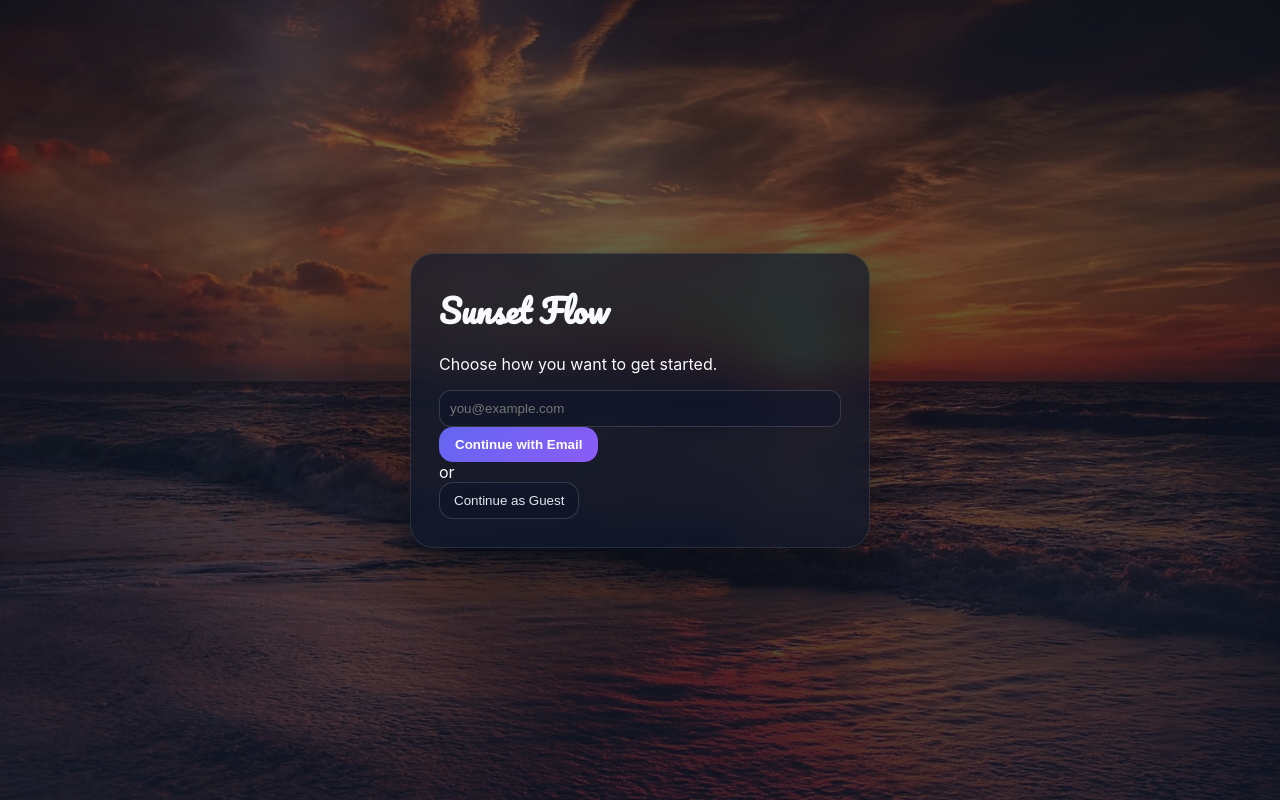
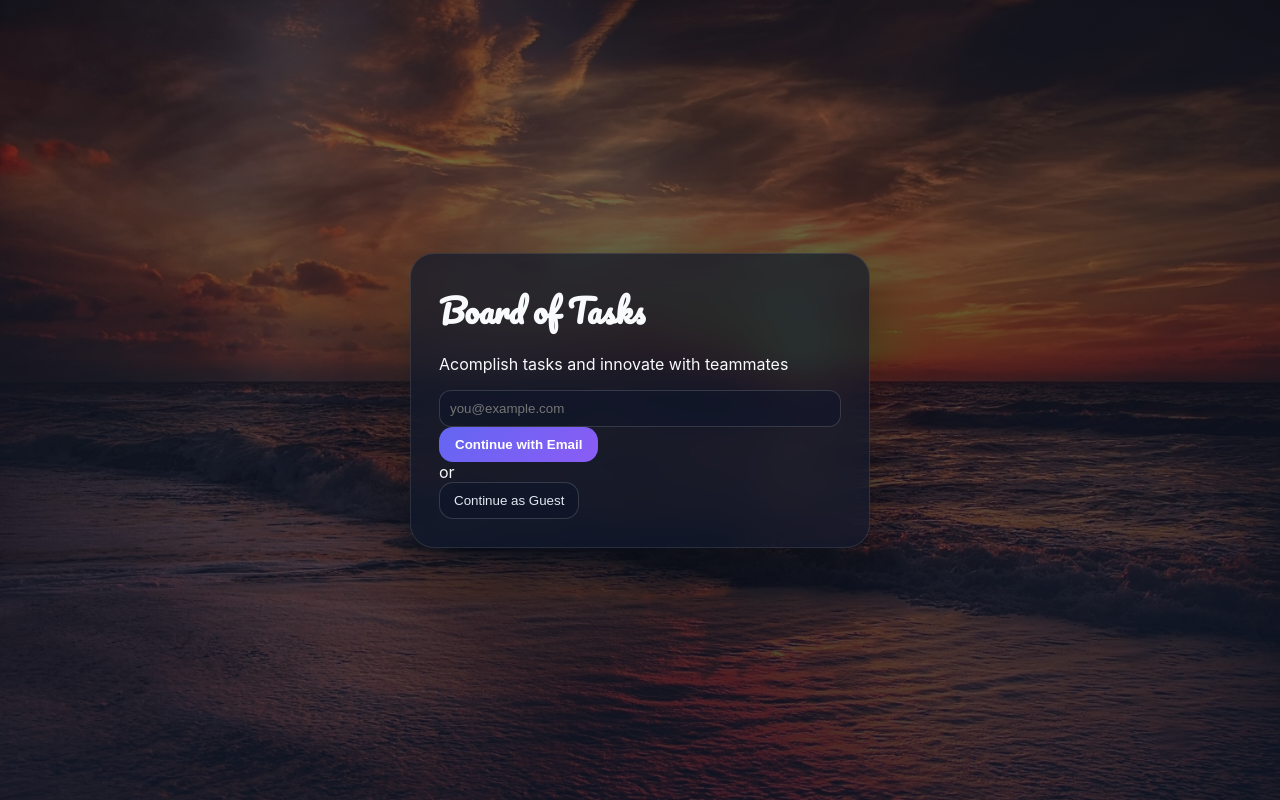
Before and after one commit to widaniel4-del/Kanban-Board, a React (Vite) app: page / in a window 1280 px wide. Built offline with nearby package versions, Linux system fonts and the light colour scheme.

Commit message:
polished codes

```diff
--- a/src/App.tsx
+++ b/src/App.tsx
@@ -558,8 +558,8 @@ function App() {
       <div className="app-shell">
         <div className="app auth-screen">
           <div className="auth-card">
-            <h1>Sunset Flow</h1>
-            <p>Choose how you want to get started.</p>
+            <h1>Board of Tasks</h1>
+            <p>Acomplish tasks and innovate with teammates</p>
 
             <form className="auth-form" onSubmit={handleEmailLogin}>
               <input
```
